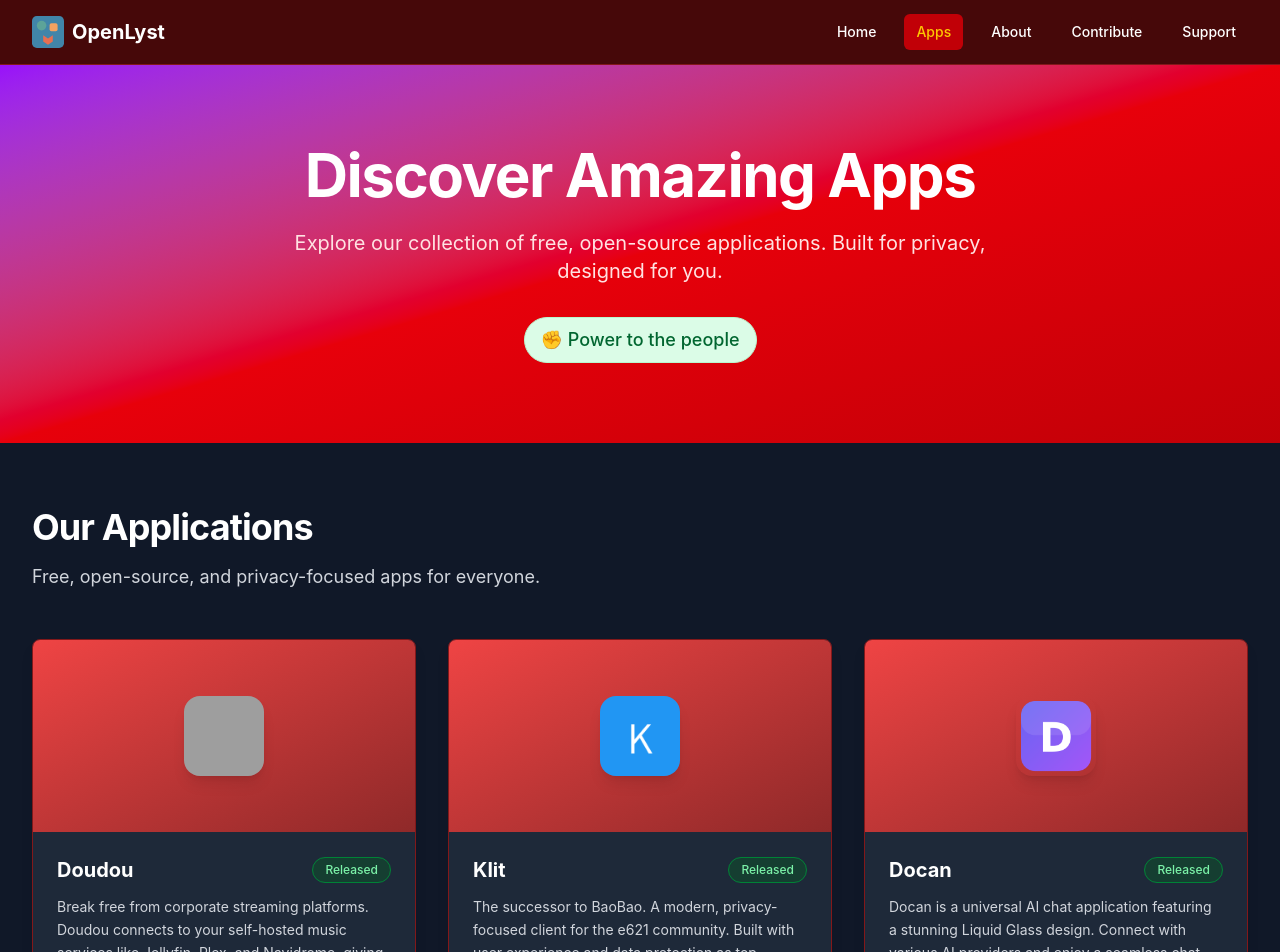
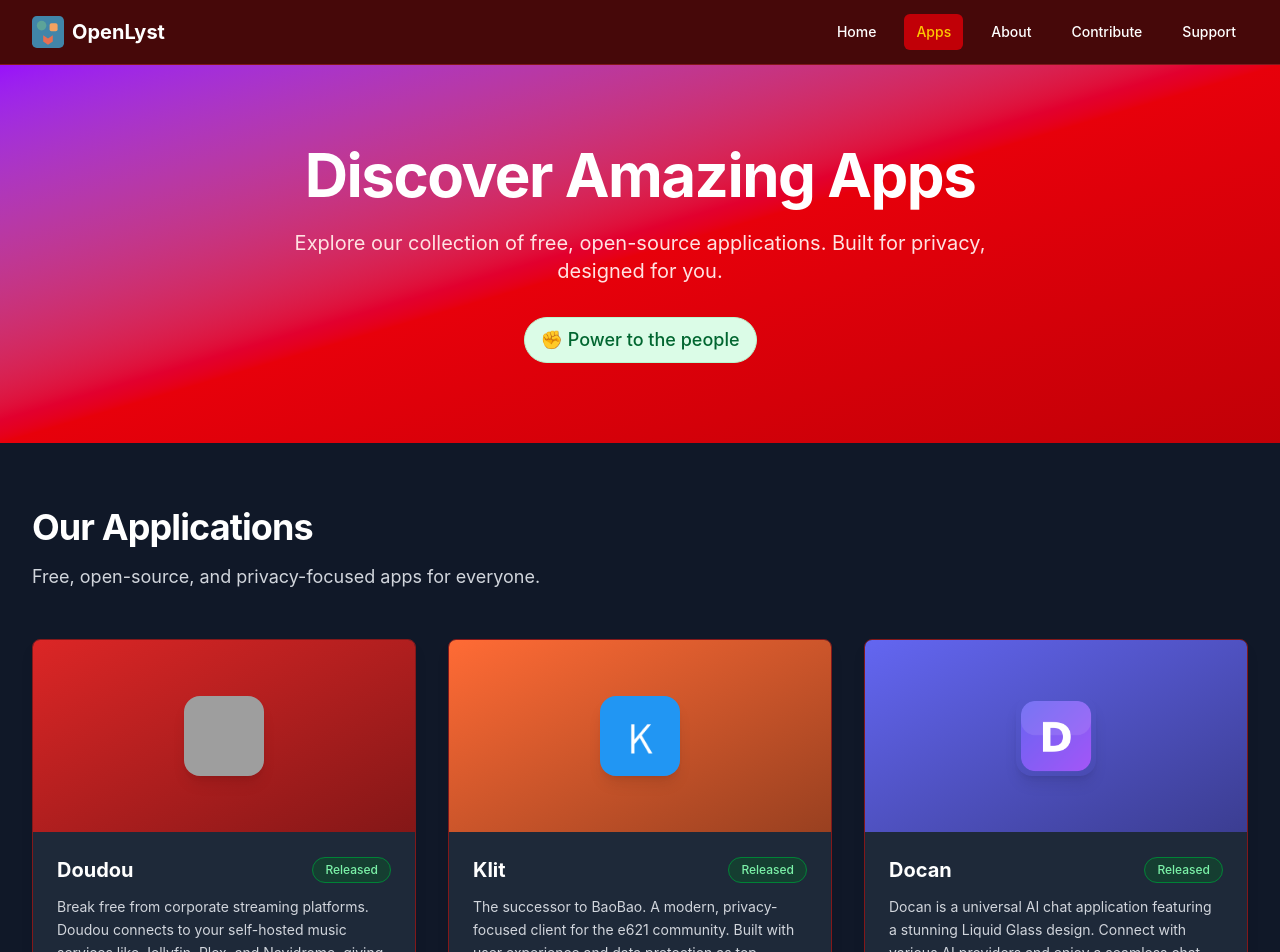
Before and after one commit to openlyst/openlyst, a SvelteKit app: page /apps in a window 1280 px wide. Shown: the top 952 px of the page. Built offline with nearby package versions, Linux system fonts and the light colour scheme; grey boxes are pictures that could not be loaded.

Commit message:
feat: add tintColor support to AppCard component

```diff
--- a/src/routes/apps/+page.svelte
+++ b/src/routes/apps/+page.svelte
@@ -62,6 +62,7 @@
               status="{app.versions[0]?.version.includes('beta') ? 'beta' : 'released'}"
               platforms="{app.platforms}"
               image="{app.iconURL}"
+              tintColor="{app.tintColor}"
             />
           </div>
         {/each}
```
